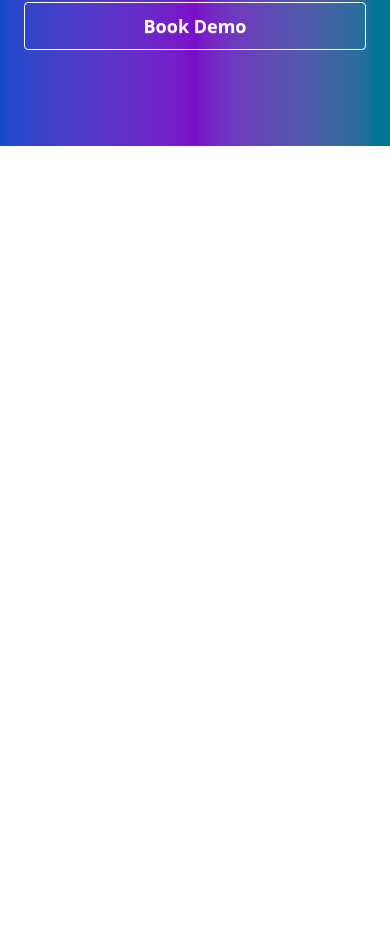
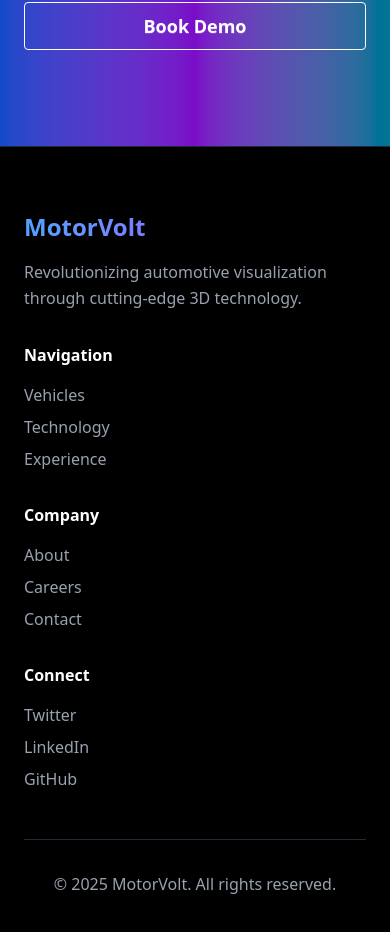
Before and after one commit to Yanislammari/Motorvolt-Front, a React (Vite) app: page / in a window 390 px wide. Shown: the part 8406-9338 px from the top of the page. Before the commit the page ends 8552 px from the top, so only its background shows below. Built offline with nearby package versions, Linux system fonts and the light colour scheme.

Commit message:
Add Footer component with navigation router

```diff
--- a/package.json
+++ b/package.json
@@ -15,6 +15,7 @@
     "react": "^19.1.1",
     "react-dom": "^19.1.1",
     "react-icons": "^5.5.0",
+    "react-router-dom": "^7.8.2",
     "tailwindcss": "^4.1.12"
   },
   "devDependencies": {
--- a/src/App.tsx
+++ b/src/App.tsx
@@ -1,13 +1,15 @@
-import { useState } from 'react'
 import React from 'react'
 import Home from './pages/Home'
 import './index.css'
+import { BrowserRouter, Routes, Route } from 'react-router-dom'
 
 const App: React.FC = () => {
   return (
-    <div className="App">
-      <Home />
-    </div>
+    <BrowserRouter>
+      <Routes>
+        <Route path="/" element={<Home />} />
+      </Routes>
+    </BrowserRouter>
   )
 }
 
--- /dev/null
+++ b/src/components/Footer.tsx
@@ -0,0 +1,53 @@
+import React from "react";
+import type { MenuItem } from "../models/structs/MenuItem";
+import { useNavigate } from "react-router-dom";
+
+interface FooterProps {
+  menuItems: MenuItem[];
+}
+
+const Footer: React.FC<FooterProps> = ({ menuItems }) => {
+  const navigate = useNavigate();
+
+  return (
+    <footer className="bg-black border-t border-gray-800 py-16">
+      <div className="container mx-auto px-6">
+        <div className="grid md:grid-cols-4 gap-8">
+          <div>
+            <h1 className="text-2xl font-bold bg-gradient-to-r from-blue-400 to-purple-600 bg-clip-text text-transparent mb-4">MotorVolt</h1>
+            <p className="text-gray-400 leading-relaxed">Revolutionizing automotive visualization through cutting-edge 3D technology.</p>
+          </div>
+          <div>
+            <h4 className="text-white font-semibold mb-4">Navigation</h4>
+            <div className="flex flex-col gap-2">
+              {menuItems.filter(mi => mi.showInFooter && mi.section === 'nav').map((item, i) => (
+                <p key={i} onClick={() => navigate(item.path)} className="cursor-pointer inline-flex w-fit text-gray-400 hover:text-white transition-colors">{item.label}</p>
+              ))}
+            </div>
+          </div>
+          <div>
+            <h4 className="text-white font-semibold mb-4">Company</h4>
+            <div className="flex flex-col gap-2">
+              {menuItems.filter(mi => mi.showInFooter && mi.section === 'company').map((item, i) => (
+                <p key={i} onClick={() => navigate(item.path)} className="cursor-pointer inline-flex w-fit text-gray-400 hover:text-white transition-colors">{item.label}</p>
+              ))}
+            </div>
+          </div>
+          <div>
+            <h4 className="text-white font-semibold mb-4">Connect</h4>
+            <div className="flex flex-col gap-2">
+              <a href="#" className="inline-flex w-fit text-gray-400 hover:text-white transition-colors">Twitter</a>
+              <a href="#" className="inline-flex w-fit text-gray-400 hover:text-white transition-colors">LinkedIn</a>
+              <a href="#" className="inline-flex w-fit text-gray-400 hover:text-white transition-colors">GitHub</a>
+            </div>
+          </div>
+        </div>
+        <div className="border-t border-gray-800 mt-12 pt-8 text-center">
+          <p className="text-gray-400">© 2025 MotorVolt. All rights reserved.</p>
+        </div>
+      </div>
+    </footer>
+  );
+}
+
+export default Footer;
--- a/src/components/Navbar.tsx
+++ b/src/components/Navbar.tsx
@@ -1,6 +1,7 @@
 import React, { useState } from "react";
 import { HiMenu, HiX } from "react-icons/hi";
 import type { MenuItem } from "../models/structs/MenuItem";
+import { useNavigate } from "react-router-dom";
 
 interface NavbarProps {
   menuItems: MenuItem[];
@@ -8,6 +9,7 @@ interface NavbarProps {
 
 const Navbar: React.FC<NavbarProps> = ({ menuItems }) => {
   const [isOpen, setIsOpen] = useState<boolean>(false);
+  const navigate = useNavigate();
 
   return (
     <nav className="fixed top-0 w-full z-50 bg-black/80 backdrop-blur-md border-b border-gray-800">
@@ -15,15 +17,13 @@ const Navbar: React.FC<NavbarProps> = ({ menuItems }) => {
         <div className="flex items-center justify-between">
           <h1 className="text-2xl font-bold bg-gradient-to-r from-blue-400 to-purple-600 bg-clip-text text-transparent">MotorVolt</h1>
           <ul className="hidden md:flex space-x-8">
-            {menuItems.map((item, index) => (
+            {menuItems.filter(mi => mi.showInNavbar).map((item, index) => (
               <li key={index}>
-                <a href={item.path} className="text-white hover:text-blue-400 transition-colors">
-                  {item.label}
-                </a>
+                <p className="cursor-pointer text-white hover:text-blue-400 transition-colors" onClick={() => navigate(item.path)}>{item.label}</p>
               </li>
             ))}
           </ul>
-          <button className="hidden md:block btn btn-primary bg-blue-600 hover:bg-blue-700 border-none">Configure</button>
+          <button className="hidden md:block btn btn-primary bg-blue-600 hover:bg-blue-700 border-none"><p>Configure</p></button>
           <button className="md:hidden text-white" onClick={() => setIsOpen(!isOpen)}>
             {isOpen ? <HiX className="w-6 h-6" /> : <HiMenu className="w-6 h-6" />}
           </button>
@@ -31,13 +31,13 @@ const Navbar: React.FC<NavbarProps> = ({ menuItems }) => {
         {isOpen && (
           <div className="md:hidden mt-4 pb-4 border-t border-gray-700">
             <ul className="space-y-3 pt-4">
-              {menuItems.map((item, index) => (
+              {menuItems.filter(mi => mi.showInNavbar).map((item, index) => (
                 <li key={index}>
-                  <a href={item.path} className="block text-white hover:text-blue-400 transition-colors" onClick={() => setIsOpen(false)}>{item.label}</a>
+                  <p className="cursor-pointer text-white hover:text-blue-400 transition-colors" onClick={() => navigate(item.path)}>{item.label}</p>
                 </li>
               ))}
               <li className="pt-2">
-                <button className="btn btn-primary bg-blue-600 hover:bg-blue-700 border-none w-full">Configure</button>
+                <button className="btn btn-primary bg-blue-600 hover:bg-blue-700 border-none w-full"><p>Configure</p></button>
               </li>
             </ul>
           </div>
--- a/src/constants/MenuItems.tsx
+++ b/src/constants/MenuItems.tsx
@@ -3,19 +3,45 @@ import type { MenuItem } from "../models/structs/MenuItem";
 const menuItems: MenuItem[] = [
   {
     path: "#",
-    label: "Vehicles"
+    label: "Vehicles",
+    showInNavbar: true,
+    showInFooter: true,
+    section: "nav"
   },
   {
     path: "#",
-    label: "Technology"
+    label: "Technology",
+    showInNavbar: true,
+    showInFooter: true,
+    section: "nav"
   },
   {
     path: "#",
-    label: "Experience"
+    label: "Experience",
+    showInNavbar: true,
+    showInFooter: true,
+    section: "nav"
   },
   {
     path: "#",
-    label: "About"
+    label: "About",
+    showInNavbar: false,
+    showInFooter: true,
+    section: "company"
+  },
+  {
+    path: "#",
+    label: "Careers",
+    showInNavbar: false,
+    showInFooter: true,
+    section: "company"
+  },
+  {
+    path: "#",
+    label: "Contact",
+    showInNavbar: false,
+    showInFooter: true,
+    section: "company"
   },
 ];
 
--- a/src/models/structs/MenuItem.ts
+++ b/src/models/structs/MenuItem.ts
@@ -1,4 +1,7 @@
 export interface MenuItem {
   path: string;
   label: string;
+  showInNavbar: boolean;
+  showInFooter: boolean;
+  section?: "nav" | "company";
 }
--- a/src/pages/Home.tsx
+++ b/src/pages/Home.tsx
@@ -18,6 +18,7 @@ import { HiLightBulb } from "react-icons/hi";
 import RarityExplanationCard from "../components/RarityExplanationCard";
 import { TbChartBar, TbLock, TbTargetArrow } from "react-icons/tb";
 import CtaStartTrial from "../components/CtaStartTrial";
+import Footer from "../components/Footer";
 
 const Home: React.FC = () => {
   const [selectedCar, setSelectedCar] = useState<Car | null>(null);
@@ -105,6 +106,7 @@ const Home: React.FC = () => {
         <CarModal car={selectedCar} isOpen={isModalOpen} onClose={closeModal}/>
       )}
       <CtaStartTrial />
+      <Footer menuItems={menuItems} />
     </div>
   );
 };
```
Also changed, not shown: 1 other file (tests, documents, lock files or other folders).
